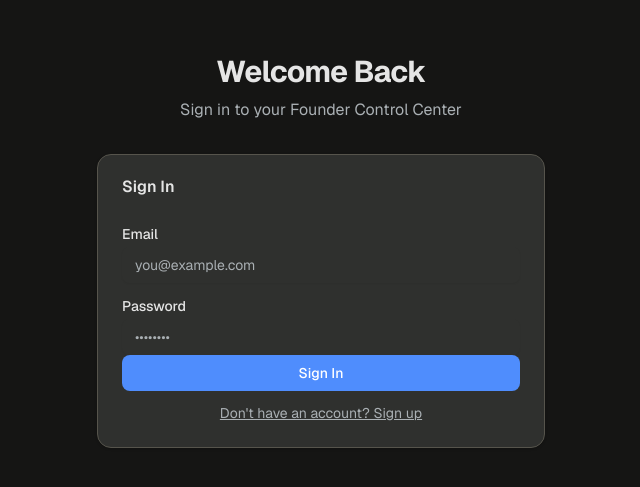
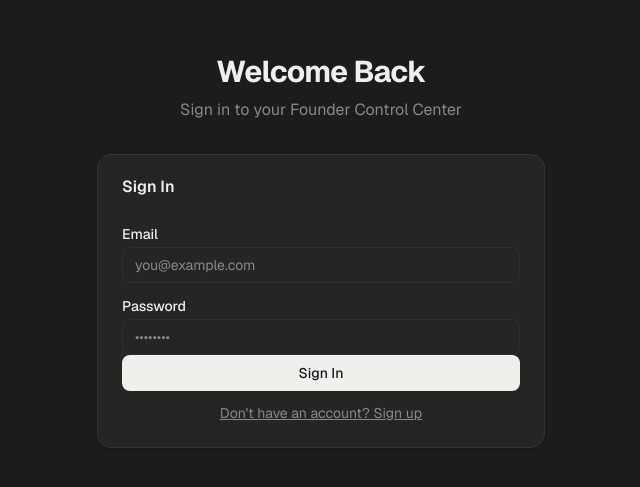
Before and after one commit to arhammirker1/Kobin-Ai, a Next.js app: page /login in a window 1280 px wide. Shown: the part 149-636 px from the top of the page, without its empty margins (319-959 px from the left). Built offline with nearby package versions, Linux system fonts and the light colour scheme; no server answers.

Commit message:
Color Re-Factor

```diff
--- a/app/globals.css
+++ b/app/globals.css
@@ -4,88 +4,88 @@
 @custom-variant dark (&:is(.dark *));
 
 :root {
-  --background: #151514;
-  --foreground: #E5E5E5;
-  --card: #2F302E;
-  --card-foreground: #E5E5E5;
-  --popover: #2F302E;
-  --popover-foreground: #E5E5E5;
-  --primary: #4F8DFD;
-  --primary-foreground: #ffffff;
-  --secondary: #403B38;
-  --secondary-foreground: #E5E5E5;
-  --muted: #2F302E;
-  --muted-foreground: #AAB0B4;
-  --accent: #403B38;
-  --accent-foreground: #E5E5E5;
-  --destructive: #E05A5A;
+  --background: #1C1C1A;
+  --foreground: #F0EFEC;
+  --card: #252523;
+  --card-foreground: #F0EFEC;
+  --popover: #252523;
+  --popover-foreground: #F0EFEC;
+  --primary: #F0EFEC;
+  --primary-foreground: #1C1C1A;
+  --secondary: #2E2E2C;
+  --secondary-foreground: #F0EFEC;
+  --muted: #2E2E2C;
+  --muted-foreground: #8A8A85;
+  --accent: #2E2E2C;
+  --accent-foreground: #F0EFEC;
+  --destructive: #E5534B;
   --destructive-foreground: #ffffff;
-  --border: #56544C;
-  --input: #2F302E;
-  --ring: #5778A1;
+  --border: #333331;
+  --input: #2E2E2C;
+  --ring: #555552;
   --radius: 0.5rem;
 
-  --sidebar: #111110;
-  --sidebar-foreground: #E5E5E5;
-  --sidebar-primary: #4F8DFD;
-  --sidebar-primary-foreground: #ffffff;
-  --sidebar-accent: #2F302E;
-  --sidebar-accent-foreground: #E5E5E5;
-  --sidebar-border: #403B38;
-  --sidebar-ring: #5778A1;
+  --sidebar: #161614;
+  --sidebar-foreground: #F0EFEC;
+  --sidebar-primary: #F0EFEC;
+  --sidebar-primary-foreground: #1C1C1A;
+  --sidebar-accent: #252523;
+  --sidebar-accent-foreground: #F0EFEC;
+  --sidebar-border: #2E2E2C;
+  --sidebar-ring: #555552;
 
   /* Semantic status colors */
-  --color-done: #4CAF50;
-  --color-active: #5778A1;
-  --color-blocked: #E05A5A;
-  --color-backlog: #6B6E65;
-  --color-urgent: #FF6B4A;
-  --color-high: #F4B740;
-  --color-medium: #86897E;
-  --color-low: #AAB0B4;
+  --color-done: #3DD68C;
+  --color-active: #4A90D9;
+  --color-blocked: #E5534B;
+  --color-backlog: #6B6B68;
+  --color-urgent: #E5534B;
+  --color-high: #F5A623;
+  --color-medium: #8A8A85;
+  --color-low: #6B6B68;
 
   /* Brand accents */
-  --accent-blue: #5778A1;
-  --accent-blue-dark: #263F61;
-  --warning: #9A6049;
-  --neutral: #86897E;
+  --accent-blue: #4A90D9;
+  --accent-blue-dark: #2A5A8A;
+  --warning: #F5A623;
+  --neutral: #8A8A85;
 }
 
 .dark {
-  --background: #151514;
-  --foreground: #E5E5E5;
-  --card: #2F302E;
-  --card-foreground: #E5E5E5;
-  --popover: #2F302E;
-  --popover-foreground: #E5E5E5;
-  --primary: #4F8DFD;
-  --primary-foreground: #ffffff;
-  --secondary: #403B38;
-  --secondary-foreground: #E5E5E5;
-  --muted: #2F302E;
-  --muted-foreground: #AAB0B4;
-  --accent: #403B38;
-  --accent-foreground: #E5E5E5;
-  --destructive: #E05A5A;
+  --background: #1C1C1A;
+  --foreground: #F0EFEC;
+  --card: #252523;
+  --card-foreground: #F0EFEC;
+  --popover: #252523;
+  --popover-foreground: #F0EFEC;
+  --primary: #F0EFEC;
+  --primary-foreground: #1C1C1A;
+  --secondary: #2E2E2C;
+  --secondary-foreground: #F0EFEC;
+  --muted: #2E2E2C;
+  --muted-foreground: #8A8A85;
+  --accent: #2E2E2C;
+  --accent-foreground: #F0EFEC;
+  --destructive: #E5534B;
   --destructive-foreground: #ffffff;
-  --border: #56544C;
-  --input: #2F302E;
-  --ring: #5778A1;
+  --border: #333331;
+  --input: #2E2E2C;
+  --ring: #555552;
 
-  --sidebar: #111110;
-  --sidebar-foreground: #E5E5E5;
-  --sidebar-primary: #4F8DFD;
-  --sidebar-primary-foreground: #ffffff;
-  --sidebar-accent: #2F302E;
-  --sidebar-accent-foreground: #E5E5E5;
-  --sidebar-border: #403B38;
-  --sidebar-ring: #5778A1;
+  --sidebar: #161614;
+  --sidebar-foreground: #F0EFEC;
+  --sidebar-primary: #F0EFEC;
+  --sidebar-primary-foreground: #1C1C1A;
+  --sidebar-accent: #252523;
+  --sidebar-accent-foreground: #F0EFEC;
+  --sidebar-border: #2E2E2C;
+  --sidebar-ring: #555552;
 
-  --chart-1: #5778A1;
-  --chart-2: #4CAF50;
-  --chart-3: #F4B740;
-  --chart-4: #86897E;
-  --chart-5: #E05A5A;
+  --chart-1: #4A90D9;
+  --chart-2: #3DD68C;
+  --chart-3: #F5A623;
+  --chart-4: #8A8A85;
+  --chart-5: #E5534B;
 }
 
 @theme inline {
@@ -135,7 +135,7 @@
   }
   body {
     @apply bg-background text-foreground font-sans;
-    background-color: #151514;
+    background-color: #1C1C1A;
   }
   ::-webkit-scrollbar { width: 5px; height: 5px; }
   ::-webkit-scrollbar-track { background: transparent; }
--- a/components/task-view.tsx
+++ b/components/task-view.tsx
@@ -237,7 +237,7 @@ function InlineComments({ taskId, currentUserId }: { taskId: string; currentUser
           onChange={e => setNewComment(e.target.value)}
           onKeyDown={e => { if (e.key === "Enter" && !e.shiftKey) { e.preventDefault(); handleSubmit() } }}
           disabled={isSubmitting}
-          className="flex-1 h-7 text-xs bg-zinc-900 border-zinc-700 text-zinc-200 placeholder:text-zinc-600"
+          className="flex-1 h-7 text-xs bg-[#252523] border-[#333331] text-[#F0EFEC] placeholder:text-[#555552]"
         />
         <button
           onClick={handleSubmit}
@@ -543,9 +543,9 @@ function AnalyticsBar({ tasks, teamMembers }: {
   }
 
   return (
-    <div className="border-b border-zinc-800 bg-zinc-950">
+    <div className="border-b border-[#333331] bg-[#1C1C1A]">
       {/* Row 1: primary metrics */}
-      <div className="grid grid-cols-4 divide-x divide-zinc-800">
+      <div className="grid grid-cols-4 divide-x divide-[#333331]">
         {/* Completion rate */}
         <div className="px-4 py-3">
           <p className="text-[10px] uppercase tracking-widest text-zinc-600 mb-1.5">Completion rate</p>
@@ -610,7 +610,7 @@ function AnalyticsBar({ tasks, teamMembers }: {
 
       {/* Overdue panel */}
       {showOverdue && overdueTasks.length > 0 && (
-        <div className="px-4 py-3 border-t border-zinc-800 bg-red-950/20">
+        <div className="px-4 py-3 border-t border-[#333331] bg-red-900/10">
           <p className="text-[10px] uppercase tracking-widest text-red-500 mb-2 font-medium">{overdueTasks.length} overdue tasks</p>
           <div className="flex flex-col gap-1.5">
             {overdueTasks.slice(0, 5).map(t => (
@@ -630,7 +630,7 @@ function AnalyticsBar({ tasks, teamMembers }: {
       )}
 
       {/* Row 2: status dist + workload + priority */}
-      <div className="grid grid-cols-3 divide-x divide-zinc-800 border-t border-zinc-800">
+      <div className="grid grid-cols-3 divide-x divide-[#333331] border-t border-[#333331]">
         {/* Status distribution */}
         <div className="px-4 py-3">
           <p className="text-[10px] uppercase tracking-widest text-zinc-600 mb-2">Status breakdown</p>
@@ -731,8 +731,8 @@ function TaskRow({
         "flex items-center gap-2.5 px-3 py-2 rounded-lg cursor-pointer group transition-all",
         "border",
         selected
-          ? "bg-zinc-900 border-zinc-700"
-          : "bg-zinc-950 border-transparent hover:bg-zinc-900/60 hover:border-zinc-800",
+          ? "bg-[#252523] border-[#444442]"
+          : "bg-[#1C1C1A] border-transparent hover:bg-[#252523]/80 hover:border-[#333331]",
         task.is_completed && "opacity-40"
       )}
       onClick={onSelect}
@@ -1096,10 +1096,10 @@ export function TaskView({ permissions, userType }: TaskViewProps = {}) {
   return (
     <div
       className="flex flex-col rounded-xl overflow-hidden border border-zinc-800"
-      style={{ fontFamily: "'DM Sans', sans-serif", background: "#09090b" }}
+      style={{ fontFamily: "'DM Sans', sans-serif", background: "#1C1C1A" }}
     >
       {/* ── Page header ── */}
-      <div className="flex items-start justify-between px-5 pt-5 pb-4 border-b border-zinc-800 bg-zinc-950">
+      <div className="flex items-start justify-between px-5 pt-5 pb-4 border-b border-[#333331] bg-[#1C1C1A]">
         <div>
           <h1 className="text-lg font-semibold text-zinc-100 tracking-tight">Tasks & Execution</h1>
           <p className="text-xs text-zinc-600 mt-0.5">Founder-first task management — no complexity, just momentum.</p>
@@ -1110,8 +1110,8 @@ export function TaskView({ permissions, userType }: TaskViewProps = {}) {
             className={cn(
               "h-8 px-3 text-xs rounded-md border transition-colors flex items-center gap-1.5",
               showAnalytics
-                ? "bg-zinc-800 border-zinc-700 text-zinc-300"
-                : "bg-transparent border-zinc-800 text-zinc-500 hover:text-zinc-300"
+                ? "bg-[#2E2E2C] border-[#444442] text-[#F0EFEC]"
+                : "bg-transparent border-[#333331] text-[#8A8A85] hover:text-[#F0EFEC]"
             )}
           >
             <BarChart2 size={12} />Analytics
@@ -1124,7 +1124,7 @@ export function TaskView({ permissions, userType }: TaskViewProps = {}) {
               <DialogTrigger asChild>
                 <button
                   onClick={() => fetchTeamMembers()}
-                  className="h-8 px-3 text-xs font-medium rounded-md bg-zinc-100 hover:bg-white text-zinc-900 transition-colors flex items-center gap-1.5"
+                  className="h-8 px-3 text-xs font-medium rounded-md bg-[#F0EFEC] hover:bg-white text-[#1C1C1A] transition-colors flex items-center gap-1.5"
                 >
                   <Plus size={13} />Add task
                 </button>
@@ -1155,7 +1155,7 @@ export function TaskView({ permissions, userType }: TaskViewProps = {}) {
 
       {/* ── Project filter ── */}
       {projects.length > 0 && (
-        <div className="flex items-center gap-1.5 px-4 py-2.5 border-b border-zinc-800 bg-zinc-950 overflow-x-auto scrollbar-hide">
+        <div className="flex items-center gap-1.5 px-4 py-2.5 border-b border-[#333331] bg-[#1C1C1A] overflow-x-auto scrollbar-hide">
           <button
             onClick={() => setFilterProject("all")}
             className={cn(
@@ -1181,7 +1181,7 @@ export function TaskView({ permissions, userType }: TaskViewProps = {}) {
       )}
 
       {/* ── Toolbar ── */}
-      <div className="flex items-center gap-2 px-4 py-2.5 border-b border-zinc-800 bg-zinc-950">
+      <div className="flex items-center gap-2 px-4 py-2.5 border-b border-[#333331] bg-[#1C1C1A]">
         <div className="flex items-center gap-1.5">
           {BUCKETS.map(b => (
             <button
@@ -1205,13 +1205,13 @@ export function TaskView({ permissions, userType }: TaskViewProps = {}) {
               placeholder="Search tasks…"
               value={searchQuery}
               onChange={e => setSearchQuery(e.target.value)}
-              className="h-7 pl-7 pr-3 text-xs bg-zinc-900 border border-zinc-800 rounded-md text-zinc-300 placeholder:text-zinc-700 outline-none focus:border-zinc-600 w-44"
+              className="h-7 pl-7 pr-3 text-xs bg-[#252523] border border-[#333331] rounded-md text-[#F0EFEC] placeholder:text-[#555552] outline-none focus:border-[#555552] w-44"
             />
           </div>
           <select
             value={filterPriority}
             onChange={e => setFilterPriority(e.target.value)}
-            className="h-7 px-2 text-xs bg-zinc-900 border border-zinc-800 rounded-md text-zinc-400 outline-none focus:border-zinc-600"
+            className="h-7 px-2 text-xs bg-[#252523] border border-[#333331] rounded-md text-[#8A8A85] outline-none focus:border-[#555552]"
           >
             <option value="all">All priorities</option>
             {PRIORITIES.map(p => <option key={p} value={p}>{p.charAt(0).toUpperCase() + p.slice(1)}</option>)}
@@ -1223,7 +1223,7 @@ export function TaskView({ permissions, userType }: TaskViewProps = {}) {
       <div className="flex min-h-[440px] max-h-[680px]">
         {/* Task list */}
         <div className={cn("flex flex-col min-w-0 overflow-y-auto", detailTask ? "flex-[3]" : "flex-1")}>
-          <div className="px-3 py-2 flex flex-col gap-0.5">
+          <div className="px-3 py-2 flex flex-col gap-0.5 bg-[#1C1C1A]">
             {/* Active section */}
             {activeTasks.length > 0 && (
               <>
```
